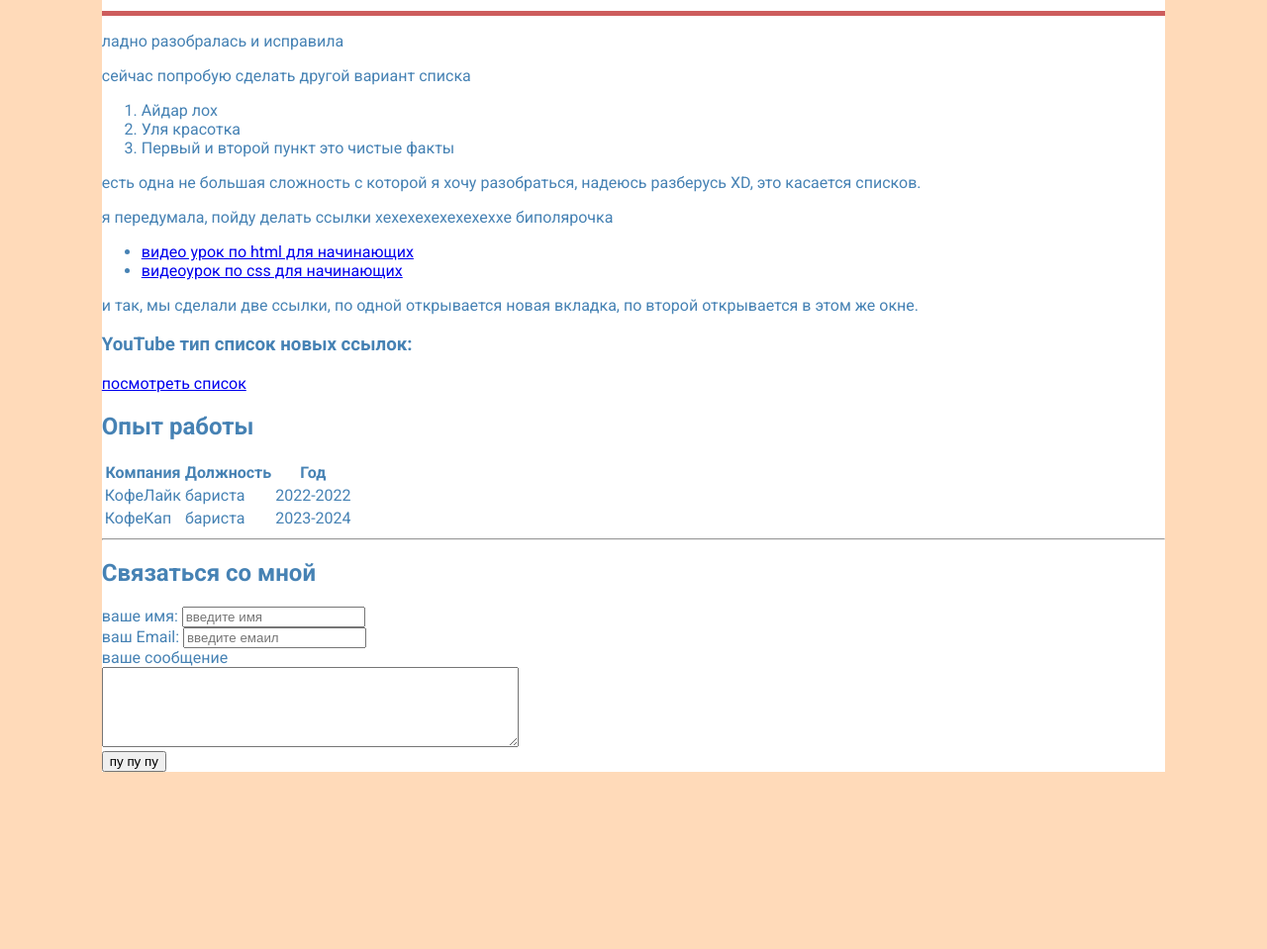
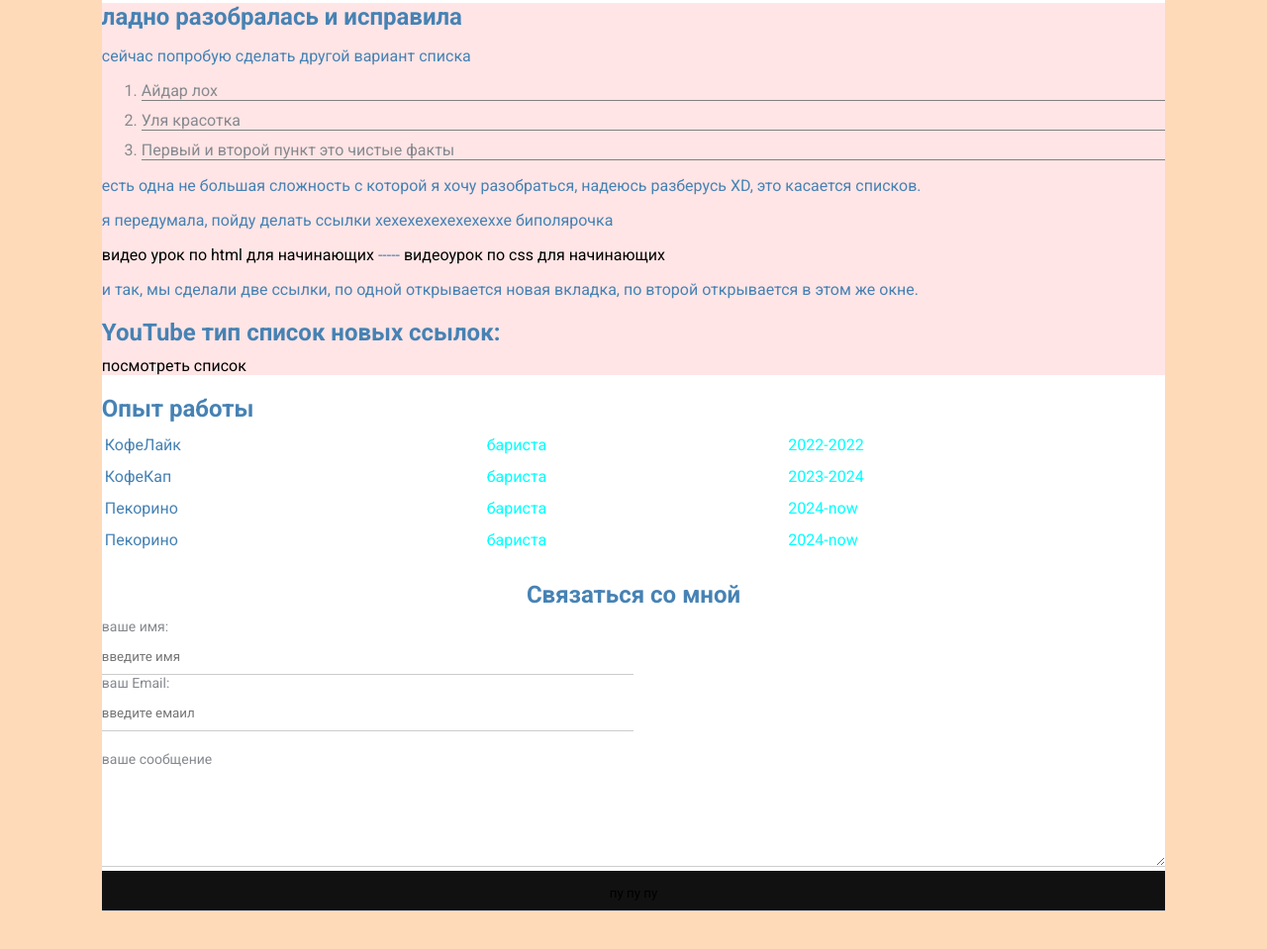
Before and after one commit to MyafchikMyaf/kotiki-kodiki, a plain HTML site: page codeUlyProba/index.html in a window 1280 px wide. Shown: the part 965-1924 px from the top of the page at 99% size. Before the commit the page ends 1753 px from the top, so only its background shows below. Drawn offline with Linux system fonts and the light colour scheme; a web font is replaced by a local one.

Commit message:
2. Заебалась

```diff
--- a/codeUlyProba/index.html
+++ b/codeUlyProba/index.html
@@ -14,17 +14,15 @@
         <img src="https://i.pinimg.com/originals/ae/73/ad/ae73ad4c9aa5210598ab9c78b2a5fae1.jpg" id="kotik" />
       </div>
       <h1>Ульяна Мяфчик</h1>
-
+      <div class="card">
+        <div class="infoo">
           <h5>
             <em>первая картинка котика по ссылки с сайта, вторая из папки файлов</em>
           </h5>
+
+          <img src="17478da42271207e1d86.jpg" alt="котик для пактики" class="cat1" />
         </div>
-
-    <hr />
-
-    <div class="info">
-      <img src="17478da42271207e1d86.jpg" alt="котик для пактики" class="cat1" />
-      <p><em>Начинаю только учить основам</em></p>
+        <h4><em>Начинаю только учить основам</em></h4>
         <p>
           Не могу точно что-то про себя написать, поэтому просто оставлю
           <strong>глупенькое предложение</strong>
@@ -34,24 +32,25 @@
           использовать "≤i≥,на данный момент времени пользуемся только "≤em≥"
         </p>
       </div>
-
-    <hr size="6" noshade color="#6A5ACD" />
-
+    </div>
+    <div class="card bg-yellow">
       <div class="stroki">
         <h5>
           могу с увереностью сказать, что я сделала эту полоску самостоятельно!
         </h5>
         <h5>будем делать определенное перечесление</h5>
 
-      <ul>
-        <li>о, круто, это точка
+
+        о, круто, это точка
         как мы это сделали? в душе не ебу
-        </li>
 
-        <li>в первую очередь мы добавили тег "≤ul≥≤ul≥"</li>
+        ----
+
+        в первую очередь мы добавили тег "≤ul≥≤ul≥"
 
       </div>
-    <hr size="3" noshade color="#DA70D6" hr width="100%" />
+    </div>
+    <div class="card bg-green">
       <p>где-то я лохонулась и не понимаю почему точка стала белой Т-Т</p>
       <p>
         на этом моменте я еще кое-что случайно удалила и все пошло по одному
@@ -66,10 +65,11 @@
         <li>почему круг белый так и не разобралась</li>
         <li>и почему у меня текст сдвинулся так и не поняла тоже</li>
       </ul>
-    <hr size="5" noshade color="#CD5C5C" />
-    <p>ладно разобралась и исправила</p>
+    </div>
+    <div class="card bg-red">
+      <h2>ладно разобралась и исправила</h2>
       <p>сейчас попробую сделать другой вариант списка</p>
-    <ol>
+      <ol class="list">
         <li>Айдар лох</li>
         <li>Уля красотка</li>
         <li>Первый и второй пункт это чистые факты</li>
@@ -79,33 +79,30 @@
         разберусь XD, это касается списков.
       </p>
       <p>я передумала, пойду делать ссылки хехехехехехехеххе биполярочка</p>
-    <ul>
-      <li>
+
+      <div class="info">
         <a href="https://youtu.be/DOEtVdkKwcU?si=UVBJjTt_Of76iocM" target="_blank">
           видео урок по html для начинающих</a>
-      </li>
 
-      <li>
+        -----
+
         <a href="https://youtu.be/SpCUuyZZTp8?si=HiUloUfERz0LCf1f">
           видеоурок по css для начинающих</a>
-      </li>
-    </ul>
+      </div>
       <p>
         и так, мы сделали две ссылки, по одной открывается новая вкладка, по
         второй открывается в этом же окне.
       </p>
 
-    <h3>YouTube тип список новых ссылок:</h3>
+      <h2>YouTube тип список новых ссылок:</h2>
       <a href="youtube.html"> посмотреть список </a>
+    </div>
+
+    <div class="card">
       <h2>Опыт работы</h2>
-    <table>
+      <table class="tablee">
         <thead></thead>
         <tbody>
-        <tr>
-          <th scope="col">Компания</th>
-          <th scope="col">Должность</th>
-          <th scope="col">Год</th>
-        </tr>
           <tr>
             <td>КофеЛайк</td>
             <td>бариста</td>
@@ -116,26 +113,45 @@
             <td>бариста</td>
             <td>2023-2024</td>
           </tr>
+          <tr>
+            <td>Пекорино</td>
+            <td>бариста</td>
+            <td>2024-now</td>
+          </tr>
+          <tr>
+            <td>Пекорино</td>
+            <td>бариста</td>
+            <td>2024-now</td>
+          </tr>
         </tbody>
         <tfoot></tfoot>
       </table>
-    <hr />
+    </div>
+    <div class="contact">
+      <div class="card">
         <h2>Связаться со мной</h2>
+        <div class="row">
+          <div class="form-group">
             <form>
               <label for="name">ваше имя:</label>
               <input type="text" id="name" placeholder="введите имя" />
-      <br />
+          </div>
+          <div class="form-group">
             <label for="name">ваш Email:</label>
-
             <input type="Email" id="Email" placeholder="введите емаил" />
             </form>
+          </div>
+        </div>
+        <div class="form-group">
           <label for="text">ваше сообщение</label>
-    <br />
           <textarea name="" id="text" rows="5" cols="50"></textarea>
-    <br />
-    <input type="submit" value="пу пу пу" />
-
         </div>
+        <div class="form-group">
+          <input class="btn" type="submit" value="пу пу пу" />
+        </div>
+      </div>
+    </div>
+    <div style="margin-bottom: 500px;"></div>
 </body>
 
 </html>
--- a/codeUlyProba/styles.css
+++ b/codeUlyProba/styles.css
@@ -1,5 +1,9 @@
 @import url("https://fonts.googleapis.com/css2?family=Caveat:wght@400..700&family=Monomakh&family=Roboto:ital,wght@0,100..900;1,100..900&display=swap");
 
+/* * {
+  padding: 0;
+  margin: 0;
+} */
 body {
   background-color: #ffdab9;
   color: #4682b4;
@@ -9,6 +13,23 @@ body {
   font-family: "Roboto", serif;
 
   /* font: normal 16px "Roboto", serif; */
+}
+
+a {
+  color: black;
+  text-decoration: none;
+}
+
+a:hover {
+  text-decoration: underline;
+}
+
+a:active {
+  color: blue;
+}
+
+a:visited {
+  color: aqua;
 }
 
 .cat1 {
@@ -22,15 +43,20 @@ body {
   border-radius: 28px;
 }
 
-.info p {
+.infoo {
+  display: flex;
+  margin-bottom: 50px;
+}
+
+/* .info p {
   color: #191970;
   margin: 0;
   font-style: italic;
-  text-decoration: none;
-  /* text-transform: uppercase; */
-  /* letter-spacing: 4px; */
-  /* word-spacing: 42px; */
-}
+  text-decoration: none; */
+/* text-transform: uppercase; */
+/* letter-spacing: 4px; */
+/* word-spacing: 42px; */
+/* } */
 /* box model */
 
 .container {
@@ -39,7 +65,7 @@ body {
   background-color: white;
 }
 /* .stroki { */
-  /* background-color: #ffe3fd;
+/* background-color: #ffe3fd;
   padding: 15px;
   padding: 15px 40px;
   margin: 20px;
@@ -48,3 +74,100 @@ body {
   border-bottom-style: dotted;
   border-top-width: 10px; */
 /* }  */
+
+/* .card{
+  padding: 15px 20px;
+  background: #FFA07A;
+  margin-bottom: 20px;
+  border-radius: 20px;
+} */
+
+.bg-yellow {
+  background: #fff9dc;
+}
+.bg-green {
+  background: #e5ffe7;
+}
+
+.bg-red {
+  background: #ffe5e5;
+}
+
+.card h2 {
+  margin-bottom: 10px;
+}
+
+.card {
+    margin-bottom: 20px;
+}
+.info-text {
+  margin-left: 40px;
+}
+
+.list {
+  /* padding: 0px 0px; */
+  /* list-style: none; */
+}
+
+.list li {
+  color: #86898f;
+  margin-bottom: 10px;
+  border-bottom: 1px solid grey;
+}
+
+.tablee {
+  width: 100%;
+}
+
+.tablee td {
+  padding-bottom: 10px;
+}
+
+.tablee td:nth-child(2),
+.tablee td:nth-child(3) {
+  color: aqua;
+}
+
+/* .tabel tr:nth-child(odd) {
+    background: red;
+  } */
+
+.contact h2 {
+  text-align: center;
+}
+
+.form-group label {
+  display: block;
+  font-size: 14px;
+  color: #86898f;
+}
+
+.form-group input,
+.form-group textarea {
+  width: 100%;
+  box-sizing: border-box;
+  border: none;
+  /* background: transparent; */
+  border-bottom: 1px solid #ccc;
+  color: black;
+  padding: 15px 0 10px;
+  outline: none;
+  font-family: inherit;
+}
+
+.row {
+  margin-bottom: 20px;
+}
+
+.row > .form-group {
+  width: 50%;
+  margin-right: 20px;
+}
+.btn {
+  background: #111;
+  padding: 15px 20px;
+  color: #eb9eee;
+  border: none;
+  font-family: inherit;
+  cursor: pointer;
+}
```
Lines whose indentation alone changed are shown as unchanged.
